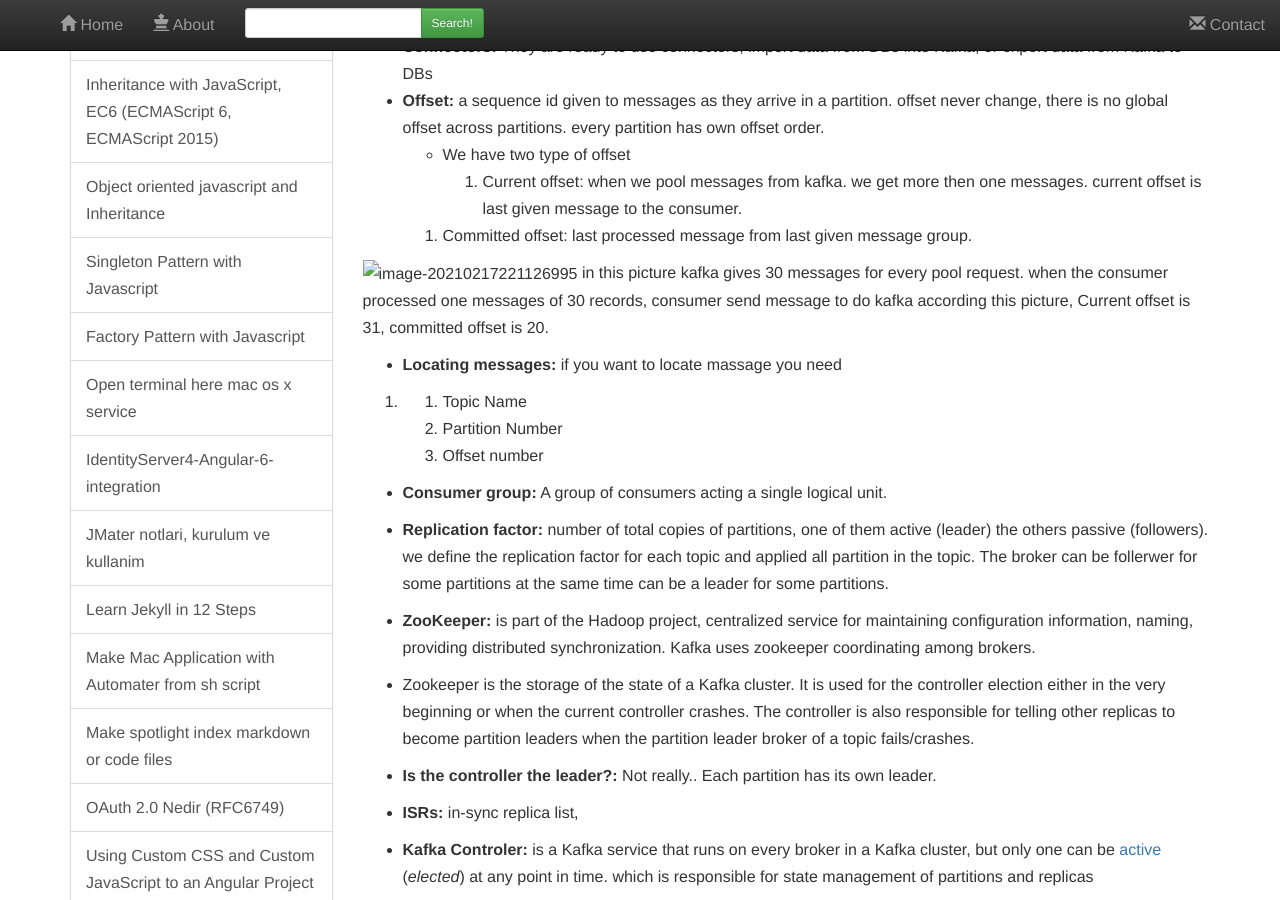
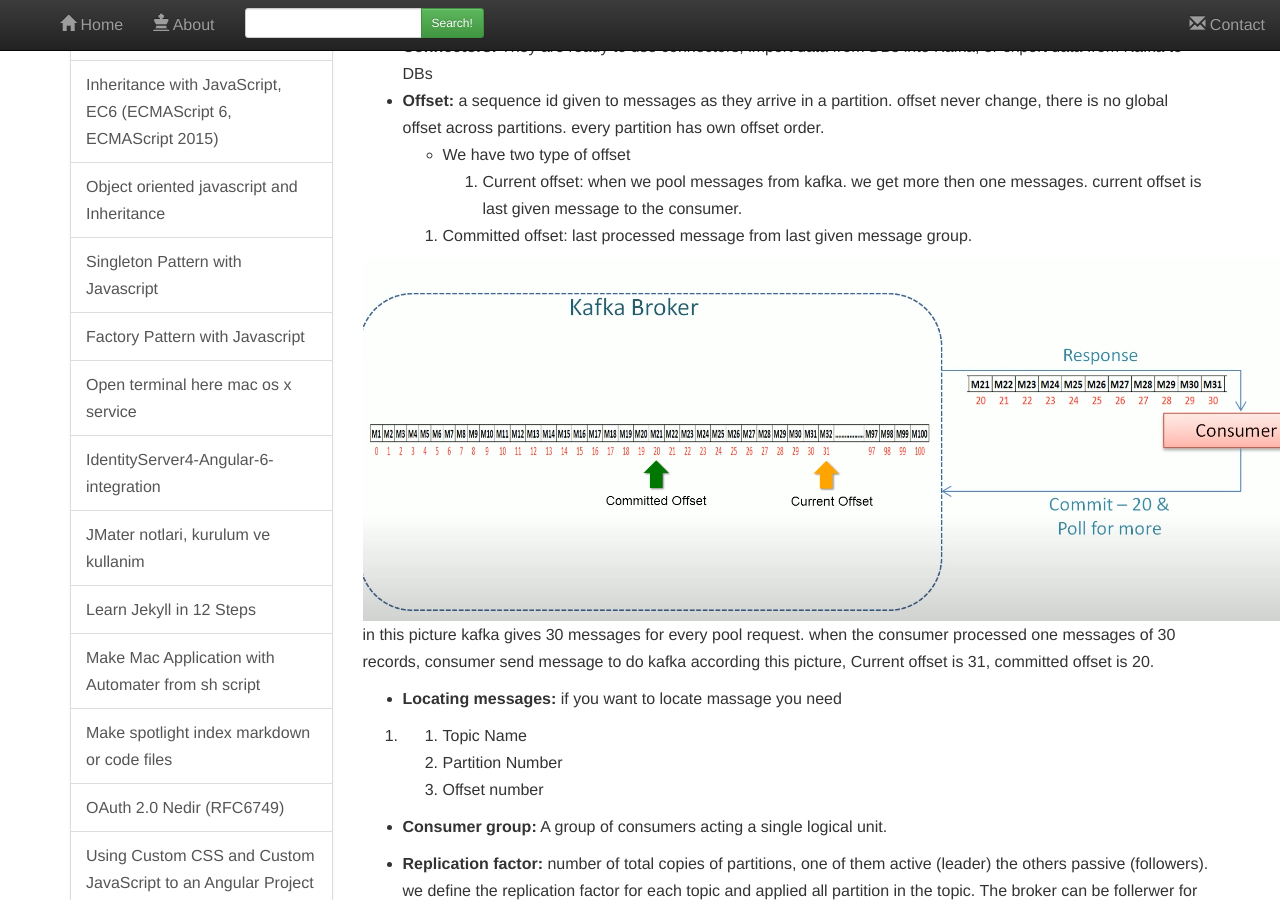
Before and after one commit to atillatan/blog, a Jekyll site: the page built from _articles/Apache-Kafka-Tutorial.md, in a window 1280 px wide and 900 px high, scrolled down 1427 px. Built offline with Jekyll 4.4.1, drawn with Linux system fonts in a browser that asks for light colours; nearby versions of some CDN libraries; comment, search, counter and statistics services are not loaded.

Commit message:
new article

```diff
--- a/_articles/Apache-Kafka-Tutorial.md
+++ b/_articles/Apache-Kafka-Tutorial.md
@@ -63,7 +63,7 @@
 
   2. Committed offset: last processed message from last given message group.
 
-![image-20210217221126995]({{site.img}}/image-20210217221126995.png)
+![image-20210217221126995]({{site.img}}/apache-kafka-tutorial/image-20210217221126995.png)
 in this picture kafka gives 30 messages for every pool request.
 when the consumer processed one messages of 30 records, consumer send message to do kafka
 according this picture, Current offset is 31, committed offset is 20.
```
